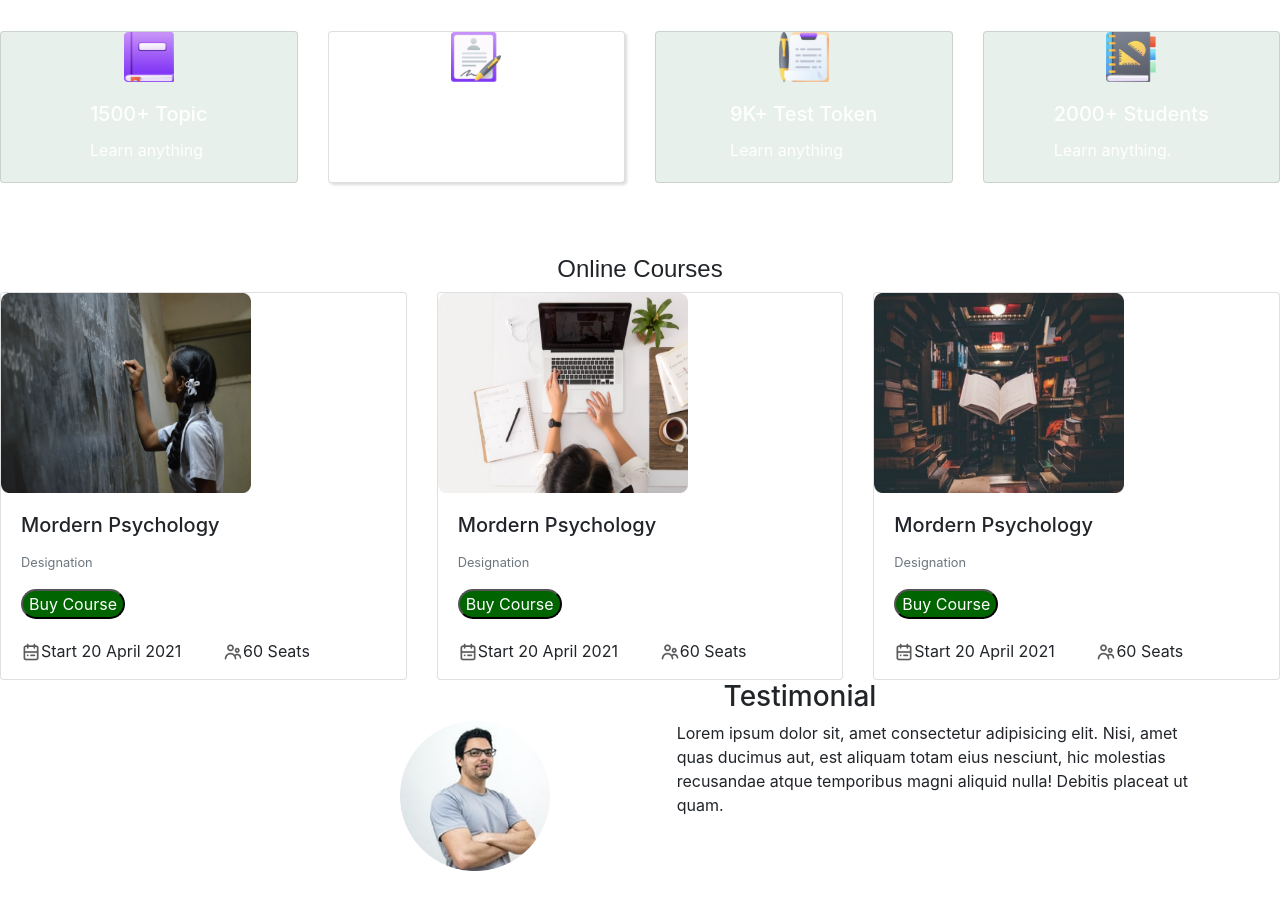
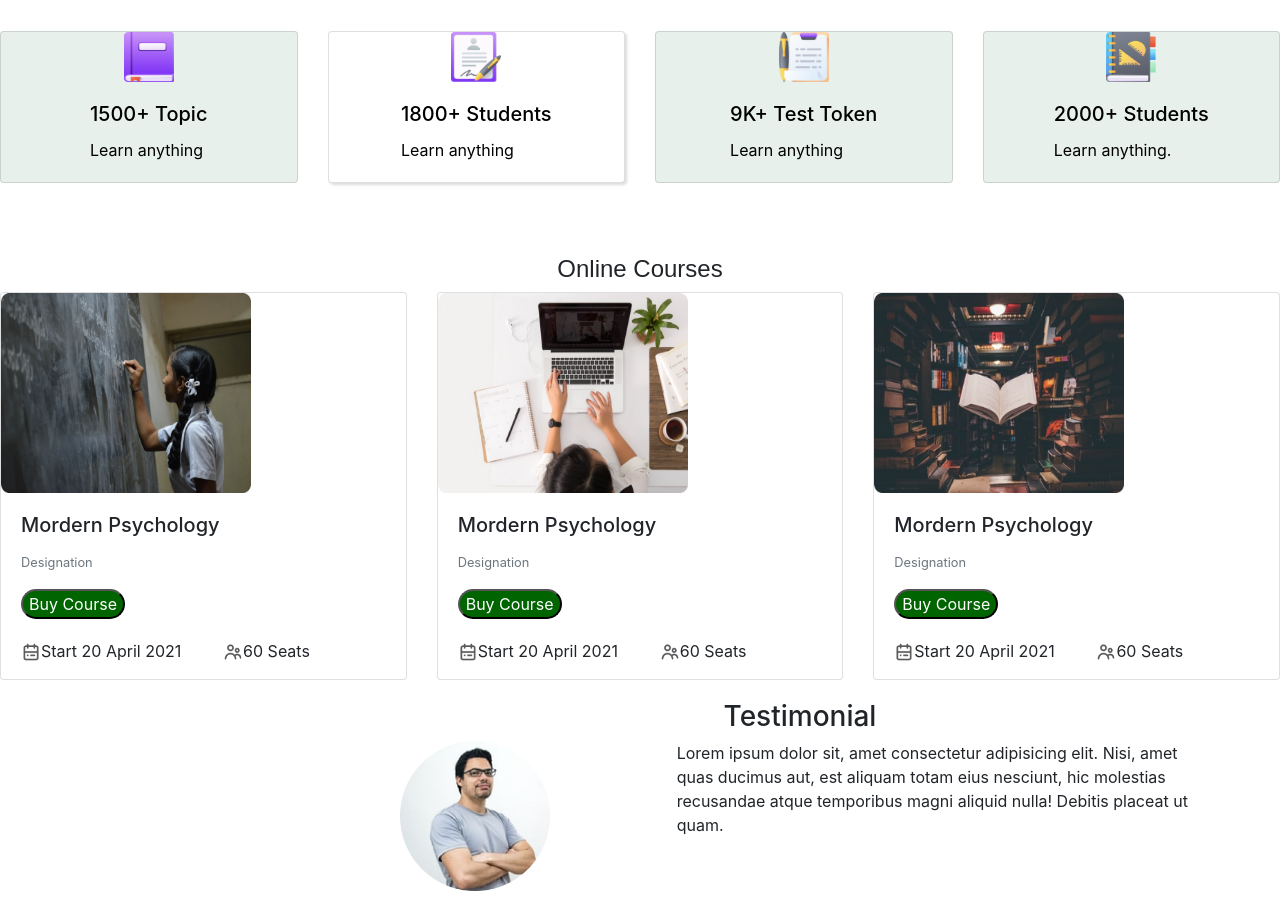
Before and after one commit to yasirstk/e-school, a plain HTML site: page index.html in a window 1280 px wide. Shown: the part 519-1432 px from the top of the page. Drawn offline with nearby package versions, Linux system fonts and the light colour scheme.

Commit message:
completed

```diff
--- a/index.html
+++ b/index.html
@@ -57,7 +57,7 @@
       <div  class="col mb-4">
         <div class=" students card d-flex align-items-center">
           <img src="ICON/book.png" class="card-img-top" alt="...">
-          <div class="card-body">
+          <div class="card-body student-card">
             <h5 class="card-title">1500+ Topic</h5>
             <p class="card-text">Learn anything</p>
           </div>
@@ -66,7 +66,7 @@
       <div class="col mb-4">
         <div id="student-2" class="card d-flex align-items-center">
           <img src="ICON/Student.png" class="card-img-top" alt="...">
-          <div class="card-body">
+          <div class="card-body student-card">
             <h5 class="card-title">1800+ Students</h5>
             <p class="card-text">Learn anything</p>
           </div>
@@ -75,7 +75,7 @@
       <div class="col mb-4">
         <div class=" students card d-flex align-items-center">
           <img src="ICON/Test.png" class="card-img-top" alt="...">
-          <div class="card-body">
+          <div class="card-body student-card">
             <h5 class="card-title">9K+ Test Token</h5>
             <p class="card-text">Learn anything</p>
           </div>
@@ -84,7 +84,7 @@
       <div class="col mb-4">
         <div class=" students card d-flex align-items-center">
           <img src="ICON/Students.png" class="card-img-top" alt="...">
-          <div class="card-body">
+          <div class="card-body student-card">
             <h5 class="card-title">2000+ Students</h5>
             <p class="card-text">Learn anything.</p>
           </div>
--- a/style.css
+++ b/style.css
@@ -54,6 +54,9 @@
     background-color: rgb(231, 240, 234);
     border: 1p solid white;
 }
+.student-card{
+    color: black;
+}
 #student-2{
     box-shadow: 2px 2px 3px gainsboro;
 }
@@ -86,7 +89,7 @@
 }
 .container-testimonial{
     width: 800px;
-    margin-left: 400px;
+    margin-left: 400px;margin-top: 20px;
 
 }
 #man-img{
```
